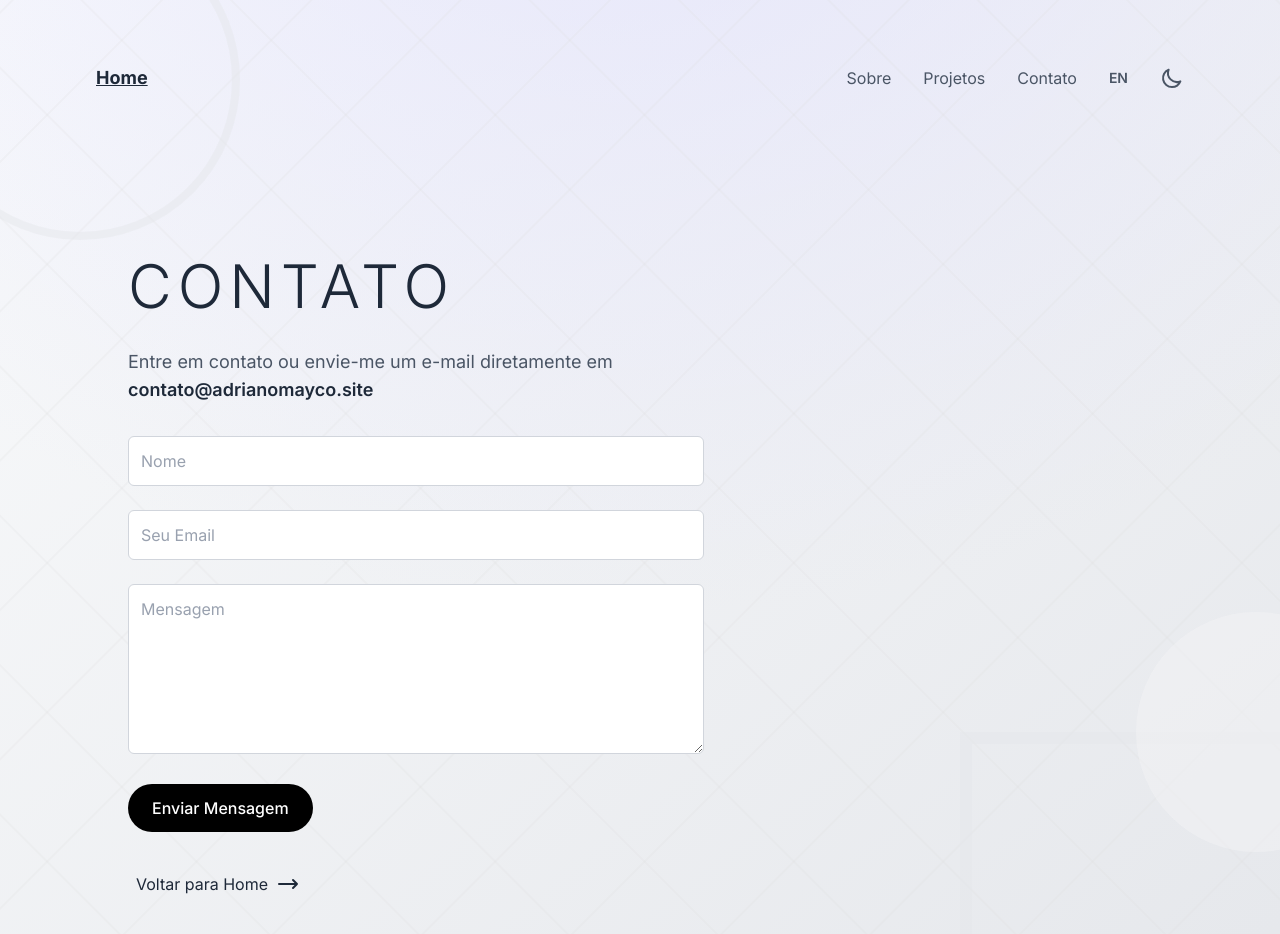
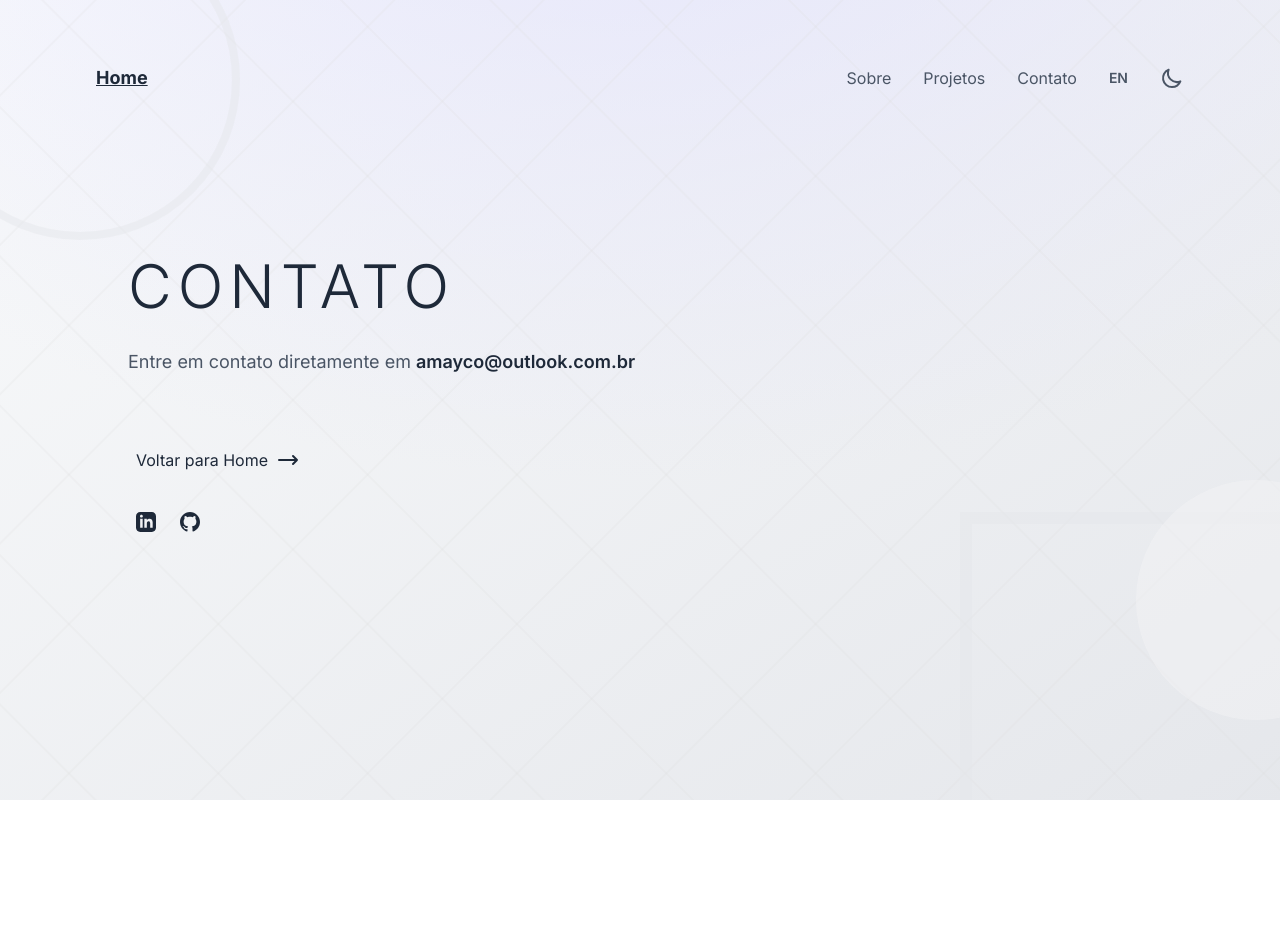
Before and after one commit to AdriMayc/Portfolio2.0, a React (Vite) app: page /contact in a window 1280 px wide. Shown: the top 934 px of the page. After the commit the page ends 800 px from the top, so only its background shows below. Built offline with nearby package versions, Linux system fonts and the light colour scheme.

Commit message:
fix: Ajustes visuais, remoção do email anterior e alinhamento do perfil de Sobre

```diff
--- a/src/App.css
+++ b/src/App.css
@@ -3,3 +3,26 @@
 @theme {
   --font-sans: "Inter", system-ui, sans-serif;
 }
+
+.nav-underline-anim {
+  position: relative;
+}
+
+.nav-underline-anim::after {
+  content: "";
+  position: absolute;
+  left: 0;
+  bottom: -0.2em;
+  width: 100%;
+  height: 1px;
+  background: currentColor;
+  transform: scaleX(0);
+  transform-origin: center;
+  transition: transform 220ms ease;
+  will-change: transform;
+}
+
+.nav-underline-anim:hover::after,
+.nav-underline-anim:focus-visible::after {
+  transform: scaleX(1);
+}
--- a/src/sections/About.jsx
+++ b/src/sections/About.jsx
@@ -35,37 +35,6 @@ const content = {
 };
 
 const experienceData = [
-    {
-    date: {
-        pt: "Dez 2025 - Atual",
-        en: "Dec 2025 - Present"
-    },
-    location: {
-        pt: "Remoto",
-        en: "Remote"
-    },
-    tags: [
-        "Python",
-        "FastAPI",
-        "PostgreSQL",
-        "SQLAlchemy",
-        "Alembic",
-        "React",
-        "TypeScript",
-        "REST API"
-    ],
-    pt: {
-        title: "Desenvolvedor Backend / Full Stack",
-        company: "Solução para Negócio Local (Freelance)",
-        description: "Desenvolvi um sistema integrado para gestão de pedidos e operações de uma lanchonete, centralizando pedidos online e presenciais, pagamentos, status, impressão e relatórios operacionais, do zero utilizando Python, FastAPI, PostgreSQL, SQLAlchemy, Alembic, React e TypeScript. Implementei um modelo relacional completo com controle transacional e integridade referencial, garantindo consistência dos dados ao longo de todo o fluxo operacional. Fui responsável pela arquitetura do back-end, modelagem e persistência dos dados, definição das regras de negócio e exposição da API REST, assegurando separação clara entre camadas e confiabilidade do sistema."
-    },
-    en: {
-        title: "Backend / Full Stack Developer",
-        company: "Local Business Solution (Freelance)",
-        description: "I developed an integrated system to manage orders and operations for a local restaurant, centralizing online and in-person orders, payments, statuses, printing, and operational reports from scratch using Python, FastAPI, PostgreSQL, SQLAlchemy, Alembic, React, and TypeScript. I implemented a complete relational data model with transactional control and referential integrity, ensuring data consistency throughout the entire operational flow. I was responsible for backend architecture, data modeling and persistence, business rule definition, and REST API exposure, ensuring clear layer separation and system reliability."
-    }
-    },
-
     {
 
         date: {
@@ -114,8 +83,8 @@ const experienceData = [
 const educationData = [
     {
         date: {
-            pt: "2025 - Cursando (2º Semestre)",
-            en: "2025 – Currently Enrolled (2nd Semester)"
+            pt: "Previsão de conclusão: Dezembro de 2027",
+            en: "Expected graduation: December 2027"
         },
         location: {
             pt: "Ourinhos, SP",
@@ -133,38 +102,16 @@ const educationData = [
             description: "Superior training aimed at converting data into actionable insights by combining analysis, processing, and visualization to support strategic decisions in various organizational contexts.",
         }
     },
-    {
-        date: {
-            pt: "2025 - Em Andamento",
-            en: "2025 – In Progress"
-        },
-        location: {
-            pt: "Online",
-            en: "Online"
-        },
-        tags: ["AWS", "Google Cloud", "Azure"],
-        pt: {
-            title: "Estudos para Certificações em Cloud",
-            company: "Estudos Autodirigidos",
-            description: "Treinamento contínuo para certificações nas principais plataformas de nuvem, focado em arquitetura e serviços de dados, com o objetivo de aplicar conhecimentos em projetos de engenharia de dados.",
-        },
-        en: {
-            title: "Studies for Cloud Certifications",
-            company: "Self-directed Studies",
-            description: "Constant preparation for certifications on the main cloud platforms, geared toward architecture and data services, with an eye toward practical implementation in data engineering projects.",
-        }
-    },
 ];
 
 const skillsData = {
     "Linguagens & Programação": ["Python", "SQL", "Bash/Shell Script"],
-    "Bancos de Dados": ["PostgreSQL", "MySQL", "MongoDB (NoSQL)"],
-    "Big Data & Processamento": ["Apache Spark", "Hadoop (conceitos)"],
-    "Mensageria & Streaming": ["Apache Kafka", "Spark Structured Streaming"],
+    "Bancos de Dados": ["PostgreSQL", "MySQL"],
+    "Big Data & Processamento": ["Apache Spark"],
     "Orquestração & ETL": ["Apache Airflow", "Pandas"],
     "Cloud & Infraestrutura": ["AWS (S3, Redshift, Glue, EMR, Lambda)", "Docker"],
     "Versionamento & Colaboração": ["Git / GitHub"],
-    "Visualização": ["Metabase", "Power BI", "Streamlit"]
+    "Visualização": ["Metabase", "Power BI"]
 };
 
 // --- COMPONENTES INTERNOS DA PÁGINA ---
--- a/src/sections/Contact.jsx
+++ b/src/sections/Contact.jsx
@@ -1,7 +1,6 @@
 // src/sections/Contact.jsx
-import React, { useState, useEffect } from "react";
+import React, { useEffect } from "react";
 import { Link } from "react-router-dom";
-import emailjs from '@emailjs/browser'; // Importa a biblioteca do EmailJS
 import RotatedGridBackground from "../components/Grid";
 
 import Navbar from "../components/Navbar";
@@ -18,76 +17,27 @@ const content = {
         nav_projects: "Projetos",
         nav_contact: "Contato",
         title: "Contato",
-        intro: "Entre em contato ou envie-me um e-mail diretamente em",
-        email: "contato@adrianomayco.site",
-        name_placeholder: "Nome",
-        email_placeholder: "Seu Email",
-        message_placeholder: "Mensagem",
-        send_message: "Enviar Mensagem",
-        sending_message: "Enviando...",
+        intro: "Entre em contato diretamente em",
+        email: "amayco@outlook.com.br",
         go_back_home: "Voltar para Home",
-        success_message: "Mensagem enviada com sucesso! Obrigado.",
-        error_message: "Ocorreu um erro ao enviar a mensagem. Tente novamente."
     },
     en: {
         nav_about: "About",
         nav_projects: "Projects",
         nav_contact: "Contact",
         title: "Contact",
-        intro: "Get in touch or shoot me an email directly on",
-        email: "contato@adrianomayco.site",
-        name_placeholder: "Name",
-        email_placeholder: "Your Email",
-        message_placeholder: "Message",
-        send_message: "Send Message",
-        sending_message: "Sending...",
+        intro: "Get in touch directly at",
+        email: "amaico@outlook.com.br",
         go_back_home: "Go Back Home",
-        success_message: "Message sent successfully! Thank you.",
-        error_message: "An error occurred while sending the message. Please try again."
     },
 };
 
 export default function Contact({ theme, toggleTheme, language, toggleLanguage }) {
     const currentContent = content[language];
 
-    // Estados para controlar o formulário
-    const [formData, setFormData] = useState({ from_name: '', from_email: '', message: '' });
-    const [isSubmitting, setIsSubmitting] = useState(false);
-    const [statusMessage, setStatusMessage] = useState('');
-
     useEffect(() => {
         document.title = "Contact | Adriano Mayco";
     }, []);
-
-
-    const handleChange = (e) => {
-        const { name, value } = e.target;
-        setFormData({ ...formData, [name]: value });
-    };
-
-    const handleSubmit = (e) => {
-        e.preventDefault(); // Impede o recarregamento da página
-        setIsSubmitting(true);
-        setStatusMessage('');
-
-        emailjs.send(
-            'service_ubet1jn',
-            'template_lgi59cp',
-            formData,
-            'kYf5WQGEEQHQslz05'
-        )
-            .then((result) => {
-                console.log('SUCCESS!', result.text);
-                setStatusMessage(currentContent.success_message);
-                setFormData({ from_name: '', from_email: '', message: '' }); // Limpa o formulário
-            }, (error) => {
-                console.log('FAILED...', error.text);
-                setStatusMessage(currentContent.error_message);
-            })
-            .finally(() => {
-                setIsSubmitting(false);
-            });
-    };
 
     const themeClasses = {
         bg: theme === "light" ? "bg-gradient-to-br from-gray-50 to-gray-200" : "bg-gradient-to-br from-gray-800 to-black", text: theme === "light" ? "text-gray-800" : "text-gray-200",
@@ -97,11 +47,6 @@ export default function Contact({ theme, toggleTheme, language, toggleLanguage }
         textHoverBlack: theme === "light" ? "hover:text-black" : "hover:text-white",
         shapeBorder: theme === "light" ? "border-gray-200/50" : "border-gray-700/50",
         shapeBg: theme === "light" ? "bg-gray-100/50" : "bg-gray-800/50",
-        inputBg: theme === "light" ? "bg-white" : "bg-gray-800",
-        inputBorder: theme === "light" ? "border-gray-300" : "border-gray-700",
-        inputPlaceholder: theme === "light" ? "placeholder-gray-400" : "placeholder-gray-500",
-        buttonBg: theme === "light" ? "bg-black text-white" : "bg-white text-black",
-        buttonHover: theme === "light" ? "hover:bg-gray-800" : "hover:bg-gray-200",
     };
 
     return (
@@ -146,55 +91,6 @@ export default function Contact({ theme, toggleTheme, language, toggleLanguage }
                         </a>
                     </p>
 
-                    <form onSubmit={handleSubmit} className="max-w-xl space-y-6">
-                        <div>
-                            <input
-                                type="text"
-                                name="from_name"
-                                placeholder={currentContent.name_placeholder}
-                                value={formData.from_name}
-                                onChange={handleChange}
-                                required
-                                className={`w-full p-3 border rounded-md focus:outline-none focus:ring-2 focus:ring-gray-400/20 ${themeClasses.inputBg} ${themeClasses.inputBorder} ${themeClasses.text} ${themeClasses.inputPlaceholder}`}
-                            />
-                        </div>
-                        <div>
-                            <input
-                                type="email"
-                                name="from_email"
-                                placeholder={currentContent.email_placeholder}
-                                value={formData.from_email}
-                                onChange={handleChange}
-                                required
-                                className={`w-full p-3 border rounded-md focus:outline-none focus:ring-2 focus:ring-gray-400/20 ${themeClasses.inputBg} ${themeClasses.inputBorder} ${themeClasses.text} ${themeClasses.inputPlaceholder}`}
-                            />
-                        </div>
-                        <div>
-                            <textarea
-                                name="message"
-                                placeholder={currentContent.message_placeholder}
-                                rows="6"
-                                value={formData.message}
-                                onChange={handleChange}
-                                required
-                                className={`w-full p-3 border rounded-md focus:outline-none focus:ring-2 focus:ring-gray-400/20 ${themeClasses.inputBg} ${themeClasses.inputBorder} ${themeClasses.text} ${themeClasses.inputPlaceholder}`}
-                            ></textarea>
-                        </div>
-                        <button
-                            type="submit"
-                            disabled={isSubmitting}
-                            className={`inline-flex items-center px-6 py-3 rounded-full font-medium transition-colors cursor-pointer ${themeClasses.buttonBg} ${themeClasses.buttonHover} ${isSubmitting ? 'opacity-50 cursor-not-allowed' : ''}`}
-                        >
-                            {isSubmitting ? currentContent.sending_message : currentContent.send_message}
-                        </button>
-                    </form>
-
-                    {statusMessage && (
-                        <p className={`mt-4 ${statusMessage.includes('sucesso') ? 'text-green-500' : 'text-red-500'}`}>
-                            {statusMessage}
-                        </p>
-                    )}
-
                     <Link
                         to="/"
                         className={`inline-flex items-center ml-2 mt-10 transition-colors ${themeClasses.text} ${themeClasses.textHoverBlack}`}
```
Also changed, not shown: src/components/Navbar.jsx (+6 -6 lines).
